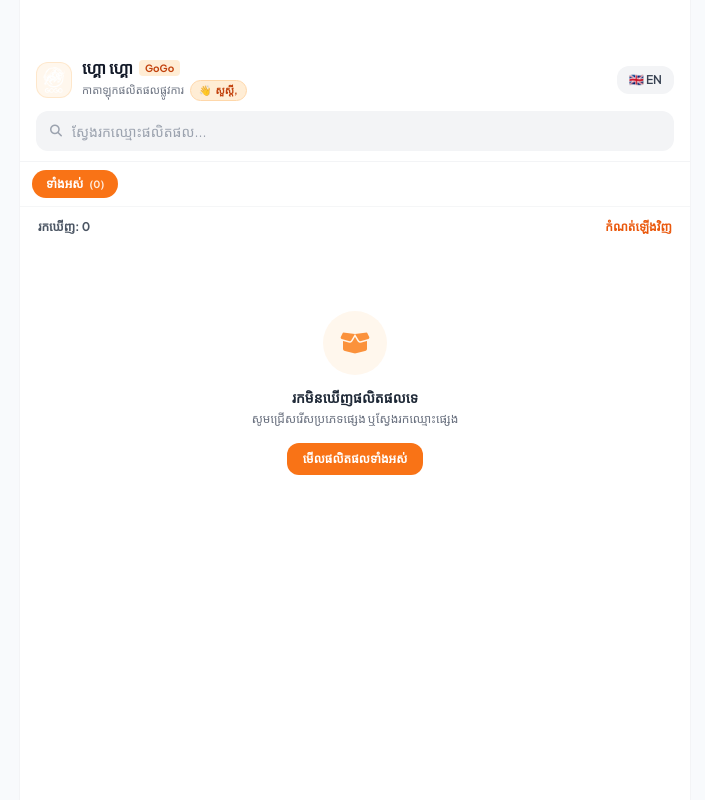
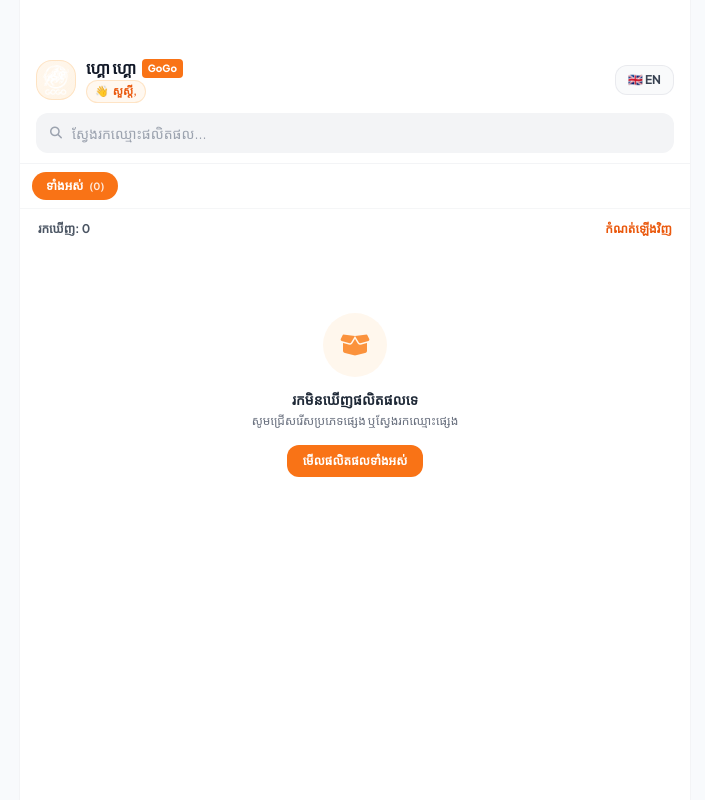
Before and after one commit to itbtdeveloper123-png/kouprey, a PHP site: page /./telegram.php in a window 1280 px wide. Shown: the whole page, without its empty margins (285-990 px from the left). Run offline with PHP 8.4, Linux system fonts and the light colour scheme; data that the repository does not hold is empty; some libraries are stand-ins or nearby versions; some web fonts are replaced.

Commit message:
feat: add GoGo Brand view for store catalog and Telegram WebApp integration

```diff
--- a/app/Views/GoGo_Brand.php
+++ b/app/Views/GoGo_Brand.php
@@ -312,32 +312,39 @@ $totalProductCount = count($cleanProducts);
         <header class="sticky top-0 z-30 bg-white/95 backdrop-blur-md border-b border-gray-100/80 shadow-2xs tg-safe-header">
             <!-- Brand Row -->
             <div class="px-4 pb-2.5 flex items-center justify-between gap-3">
-                <div class="flex items-center gap-2.5">
-                    <div class="w-9 h-9 rounded-xl bg-orange-50 flex items-center justify-center p-1 border border-orange-200/50 overflow-hidden flex-shrink-0">
+                <div class="flex items-center gap-2.5 min-w-0">
+                    <!-- Store Logo -->
+                    <div class="w-10 h-10 rounded-2xl bg-gradient-to-br from-orange-50 to-orange-100/60 p-1 border border-orange-200/60 shadow-2xs flex items-center justify-center flex-shrink-0">
                         <img src="<?php echo htmlspecialchars($storeLogo); ?>"
                              alt="Logo"
                              class="w-full h-full object-contain"
                              onerror="this.src='/kouprey/public/assets/images/logo.png'">
                     </div>
-                    <div>
-                        <h1 class="text-base font-bold text-gray-900 leading-tight flex items-center gap-1.5">
-                            <span><?php echo htmlspecialchars($storeName); ?></span>
-                            <span class="inline-flex items-center px-1.5 py-0.5 rounded text-[10px] font-bold bg-orange-100 text-orange-700">GoGo</span>
-                        </h1>
-                        <div class="flex items-center gap-1.5 mt-0.5">
-                            <p class="text-[11px] text-gray-500 font-medium">
-                                <?php echo $currentLanguage === 'km' ? 'កាតាឡុកផលិតផលផ្លូវការ' : 'Official Product Catalog'; ?>
-                            </p>
-                            <span id="user-greeting-badge" class="hidden text-[10px] text-orange-700 bg-orange-100 font-bold px-2 py-0.5 rounded-full border border-orange-200 items-center gap-1"></span>
+
+                    <!-- Store Title & Greeting Subtitle -->
+                    <div class="flex flex-col justify-center min-w-0">
+                        <div class="flex items-center gap-1.5">
+                            <h1 class="text-base font-extrabold text-gray-900 tracking-tight leading-tight truncate">
+                                <?php echo htmlspecialchars($storeName); ?>
+                            </h1>
+                            <span class="inline-flex items-center px-1.5 py-0.5 rounded text-[10px] font-black bg-orange-500 text-white shadow-2xs flex-shrink-0">GoGo</span>
+                        </div>
+
+                        <!-- Subtitle: Personalized Greeting or Store Tagline (without 'កាតាឡុក...') -->
+                        <div class="flex items-center gap-1 mt-0.5">
+                            <span id="user-greeting-badge" class="hidden text-[11px] font-semibold text-orange-600 bg-orange-50/80 border border-orange-200/60 px-2 py-0.5 rounded-full items-center gap-1"></span>
+                            <span id="store-tagline" class="text-[11px] text-gray-400 font-medium">
+                                <?php echo $currentLanguage === 'km' ? 'ហាងផ្លូវការ' : 'Official Store'; ?>
+                            </span>
                         </div>
                     </div>
                 </div>
 
                 <!-- Actions: Language Switcher -->
-                <div class="flex items-center gap-1.5">
+                <div class="flex items-center gap-1.5 flex-shrink-0">
                     <a href="?lang=<?php echo $currentLanguage === 'km' ? 'en' : 'km'; ?>"
                        onclick="hapticFeedback('selection')"
-                       class="inline-flex items-center gap-1 px-3 py-1.5 rounded-xl bg-gray-100 text-gray-700 text-xs font-semibold hover:bg-gray-200 active:scale-95 transition-all">
+                       class="inline-flex items-center gap-1.5 px-3 py-1.5 rounded-xl bg-gray-50 hover:bg-gray-100 border border-gray-200/80 text-gray-700 text-xs font-bold active:scale-95 transition-all shadow-2xs">
                         <span><?php echo $currentLanguage === 'km' ? '🇬🇧 EN' : '🇰🇭 ខ្មែរ'; ?></span>
                     </a>
                 </div>
@@ -1261,13 +1268,19 @@ $totalProductCount = count($cleanProducts);
         function initUserGreeting() {
             try {
                 const badge = document.getElementById('user-greeting-badge');
+                const tagline = document.getElementById('store-tagline');
                 if (!badge) return;
                 const user = tg?.initDataUnsafe?.user;
                 if (user && user.first_name) {
                     const prefix = CURRENT_LANG === 'km' ? 'សួស្តី' : 'Hi';
-                    badge.innerHTML = `<span>👋</span><span>${prefix}, ${escapeHtml(user.first_name)}</span>`;
+                    badge.innerHTML = `<span>👋</span><span>${prefix}, <strong class="font-bold text-orange-700">${escapeHtml(user.first_name)}</strong></span>`;
                     badge.classList.remove('hidden');
                     badge.classList.add('inline-flex');
+                    if (tagline) tagline.classList.add('hidden');
+                } else {
+                    badge.classList.add('hidden');
+                    badge.classList.remove('inline-flex');
+                    if (tagline) tagline.classList.remove('hidden');
                 }
             } catch (e) {}
         }
```
